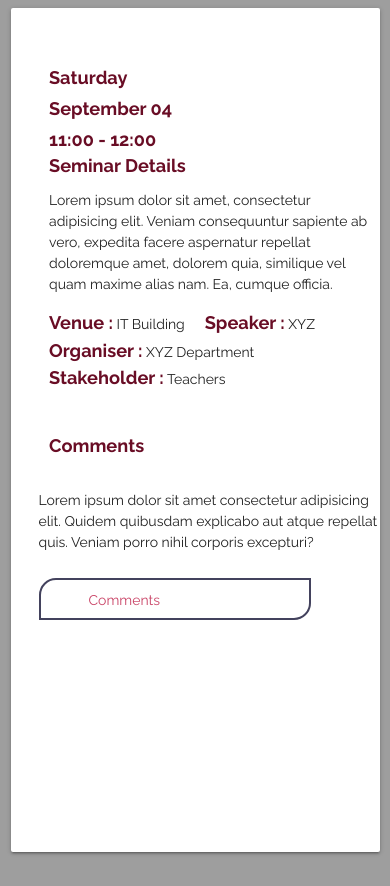
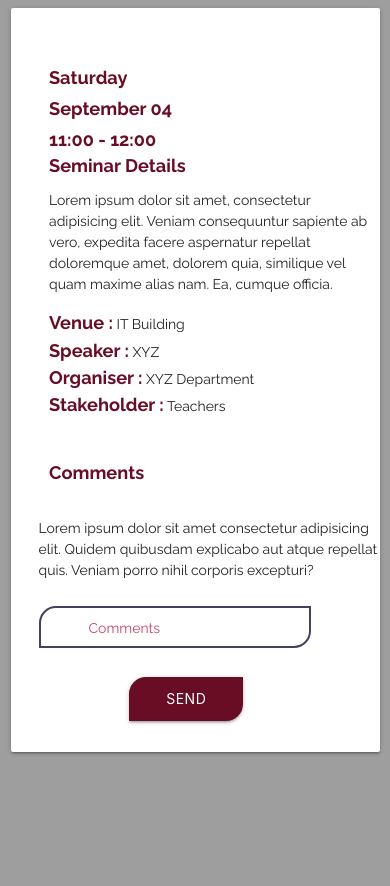
Before and after one commit to nidhi-bhanushali/Calendar_project, a plain HTML site: page html/comments.html in a window 390 px wide. Shown: the part 151-1037 px from the top of the page. After the commit the page ends 943 px from the top, so only its background shows below. Drawn offline with nearby package versions, Linux system fonts and the light colour scheme.

Commit message:
modified:   css/style.css 	modified:   html/comments.html

```diff
--- a/css/style.css
+++ b/css/style.css
@@ -570,6 +570,21 @@ div.yes{
     align-items: center;
 }
 
+/* Comments Page */
+.btn-modify{
+    margin: 20px;
+    border-radius: 17px 0 17px 0;
+    padding: 0 40px;
+    height: 44px!important;
+    line-height: 40px!important;
+    background-color: var(--darkpurple-color);
+    color: white;
+    border: solid 2px var(--darkpurple-color);
+}
+
+.btn-modify:hover{
+    background-color: var(--mediumpurple-color)!important ;
+}
 
 /* Media Queries */
 /* Media queries */
@@ -625,8 +640,8 @@ div.yes{
         margin-left: 30px;
     }
 
-    .h-100{
-        height: 100vh!important;
+    .height{
+        height: 100%!important;
     }
 
     /* .input-field{
@@ -655,6 +670,10 @@ div.yes{
         grid-auto-rows: 78px;
         overflow: hidden;
     }
+
+    /* .height{
+        height: 100%!important;
+    } */
 }
 
 @media (min-height:701px) and (max-height:760px){
--- a/html/comments.html
+++ b/html/comments.html
@@ -46,7 +46,7 @@
     <h3 class="center">Event Title</h3>
     <div class="row">
       <div class="col s12 m6 offset-m3">
-        <div class="card h-100" style="height: 500px;">
+        <div class="card height" style="height: 550px;">
           <div class="row ml-28 ">
             <div class="col m8 s12 mt-50">
               <h6 class="bold">Saturday</h6>
@@ -55,7 +55,7 @@
               <h6 class="bold mt-0">Seminar Details</h6>
               <p>Lorem ipsum dolor sit amet, consectetur adipisicing elit. Veniam consequuntur sapiente ab vero, expedita facere aspernatur repellat doloremque amet, dolorem quia, similique vel quam maxime alias nam. Ea, cumque officia.</p>
               <div class="row m-0 p-0">
-              <div class="col m6 pr-20">
+              <div class="col m6 pr-20 s12">
               <span class="bold">Venue :</span> IT Building
             </div>
             <div>
@@ -63,7 +63,7 @@
             </div>
             </div>
             <div class="row">
-              <div class="col m6 pr-20">
+              <div class="col m6 pr-20 s12">
               <span class="bold">Organiser :</span> XYZ Department
             </div>
             <div>
@@ -77,6 +77,7 @@
             <div class="input-field col m4" style="width: 80%;">
               <textarea id="textarea1" class="materialize-textarea"></textarea>
               <label for="textarea1" class="comments">Comments</label>
+              <button class="btn col m4 s5 offset-s4 mar-15 btn-modify offset-m5">Send</button>
           </div>
           </div>
 
```
